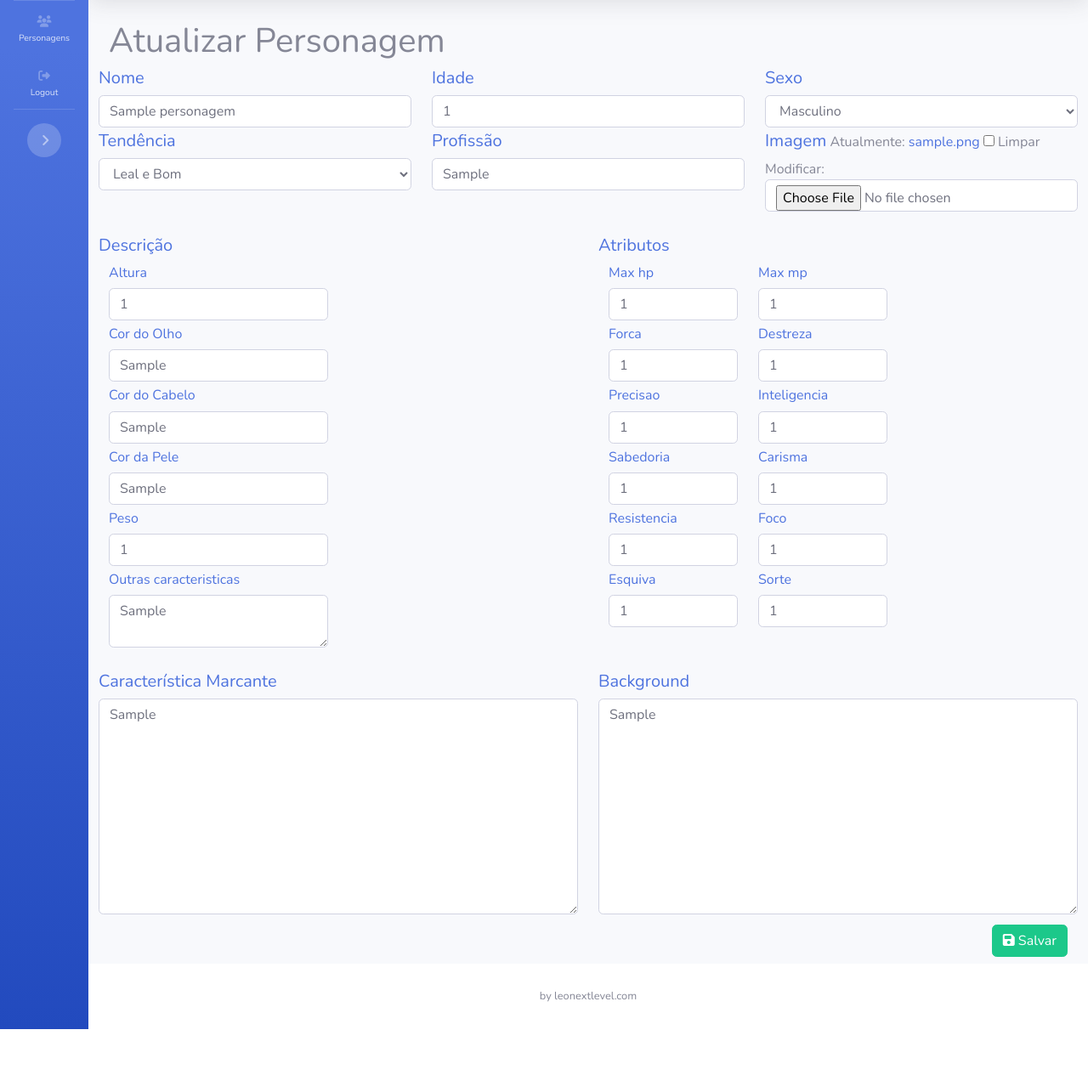
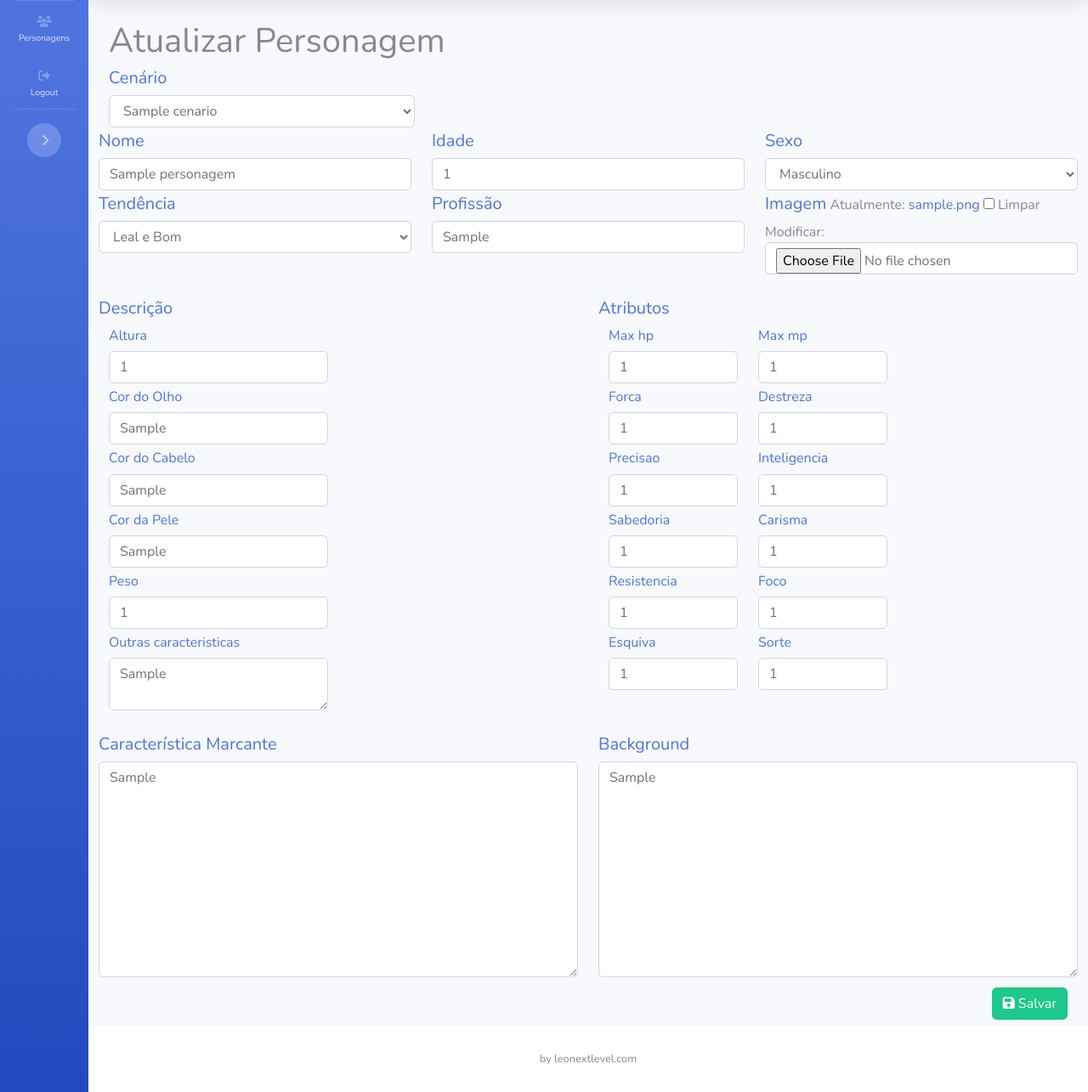
Before and after one commit to leonextlevel/universo-nextlevel, a Django app: page /personagem/update/1/ in a window 1280 px wide. Shown: the part 70-1355 px from the top of the page at 85% size. Before the commit the page ends 1281 px from the top, so only its background shows below. Run offline with Django 3.2, Linux system fonts and the light colour scheme; a user stored in the database is signed in; tables that the repository leaves empty hold one stand-in row (values such as "Sample post"); some libraries are stand-ins or nearby versions.

Commit message:
Reorganizados modelos para criação de multiplos universos

```diff
--- /dev/null
+++ b/universo_nextlevel/core/admin.py
@@ -0,0 +1,5 @@
+from django.contrib import admin
+
+from .models import Cenario
+
+admin.site.register(Cenario)
--- /dev/null
+++ b/universo_nextlevel/core/models.py
@@ -0,0 +1,15 @@
+from django.db import models
+from django.conf import settings
+
+
+class Cenario(models.Model):
+    criador = models.ForeignKey(settings.AUTH_USER_MODEL, on_delete=models.PROTECT)
+    nome = models.CharField('Nome', max_length=64)
+    data_criacao = models.DateTimeField('Data de Criação', auto_now_add=True)
+
+    class Meta:
+        verbose_name = 'Cenário'
+        verbose_name_plural = 'Cenários'
+
+    def __str__(self) -> str:
+        return self.nome
--- a/universo_nextlevel/core/views.py
+++ b/universo_nextlevel/core/views.py
@@ -1,9 +1,3 @@
-import requests
-
-from django.conf import settings
-from django.contrib import auth
-from django.shortcuts import redirect
-from django.urls.base import reverse
 from django.views.generic import (
     TemplateView,
 )
--- a/universo_nextlevel/personagem/forms.py
+++ b/universo_nextlevel/personagem/forms.py
@@ -42,9 +42,26 @@ class PersonagemForm(forms.ModelForm):
     esquiva = forms.IntegerField(min_value=0, max_value=15, required=False)
     sorte = forms.IntegerField(min_value=0, max_value=15, required=False)
 
+    class Meta:
+        model = Personagem
+        fields = [
+            'nome',
+            'idade',
+            'sexo',
+            'profissao',
+            'tendencia',
+            'descricao',
+            'atributo',
+            'background',
+            'caracteristica_marcante',
+            'imagem',
+            'cenario',
+        ]
+
     def __init__(self, *args, **kwargs):
         self.request_user = kwargs.pop('request_user', None)
         super().__init__(*args, **kwargs)
+        self.fields['cenario'].queryset = self.fields['cenario'].queryset.filter(criador=self.request_user)
         if self.instance and self.instance.descricao:
             self.fields['altura'].initial = self.instance.descricao.altura
             self.fields['cor_olho'].initial = self.instance.descricao.cor_olho
@@ -105,7 +122,6 @@ class PersonagemForm(forms.ModelForm):
 
     def save(self, commit: bool = True):
         if self.instance and not self.instance.pk:
-            self.instance.criador = self.request_user
             if commit and all(self.descricao_dict.values()):
                 with transaction.atomic():
                     self.instance.descricao = Descricao.objects.create(**self.descricao_dict)
@@ -127,18 +143,3 @@ class PersonagemForm(forms.ModelForm):
                 elif all(self.descricao_dict.values()):
                     self.instance.atributo = Atributo.objects.create(**self.atributo_dict)
         return super().save(commit=commit)
-
-    class Meta:
-        model = Personagem
-        fields = [
-            'nome',
-            'idade',
-            'sexo',
-            'profissao',
-            'tendencia',
-            'descricao',
-            'atributo',
-            'background',
-            'caracteristica_marcante',
-            'imagem',
-        ]
--- a/universo_nextlevel/personagem/models.py
+++ b/universo_nextlevel/personagem/models.py
@@ -1,6 +1,7 @@
 from django.db import models
-from django.conf import settings
 from django.db.models.deletion import PROTECT
+
+from universo_nextlevel.core.models import Cenario
 
 from .choices import SexoChoices, TendenciaChoices
 
@@ -36,7 +37,7 @@ class Atributo(models.Model):
 
 class Personagem(models.Model):
 
-    criador = models.ForeignKey(settings.AUTH_USER_MODEL, on_delete=models.PROTECT)
+    cenario = models.ForeignKey(Cenario, on_delete=models.CASCADE, verbose_name="Cenário")
 
     # Básico
     nome = models.CharField("Nome", max_length=100)
--- a/universo_nextlevel/personagem/templates/personagem/personagem_form.html
+++ b/universo_nextlevel/personagem/templates/personagem/personagem_form.html
@@ -8,6 +8,15 @@
 {% block content %}
 <form method="POST" class="row" enctype="multipart/form-data">
     {% csrf_token %}
+    <div class="col-12">
+        <div class="col-lg-4">
+            <label class="h5 text-primary" for="{{ form.cenario.id_for_label }}">{{ form.cenario.label }}</label>
+            {% render_field form.cenario class="form-control" %}
+            <div class="invalid-feedback">
+                {{ form.cenario.errors }}
+            </div>
+        </div>
+    </div>
     <div class="col-lg-4 col-md-6">
         <label class="h5 text-primary" for="{{ form.nome.id_for_label }}">{{ form.nome.label }}</label>
         {% render_field form.nome class="form-control" %}
```
Also changed, not shown: requirements-dev.txt (+54 -0 lines), universo_nextlevel/core/migrations/0001_initial.py (added), universo_nextlevel/core/migrations/__init__.py (added), universo_nextlevel/personagem/migrations/0001_initial.py, 1 other file.
